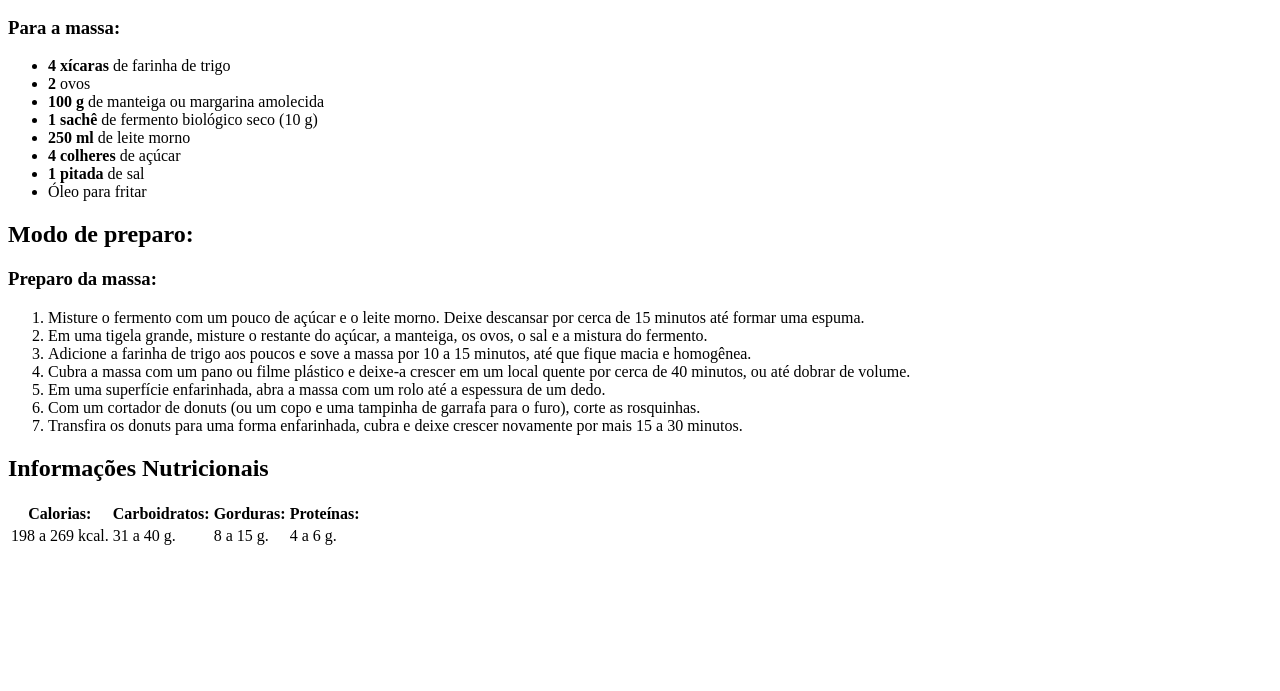
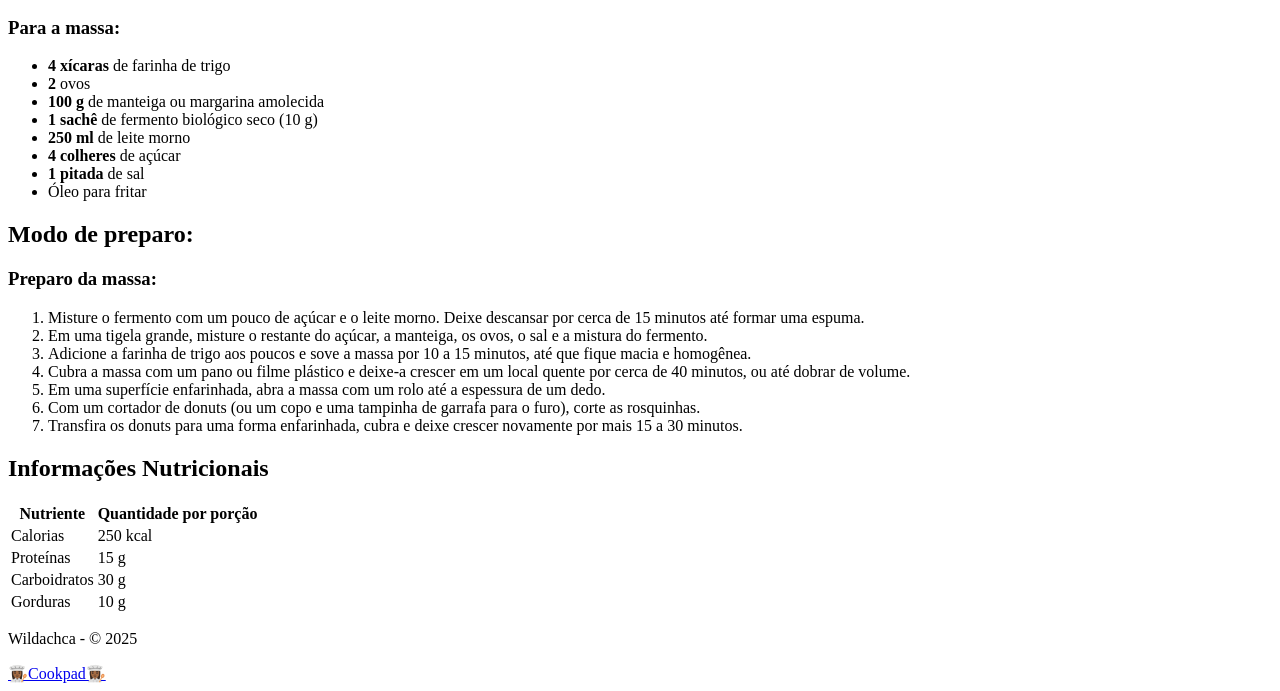
Before and after one commit to wildachca/Desafio, a plain HTML site: page receita.html in a window 1280 px wide. Shown: the part 183-874 px from the top of the page. Before the commit the page ends 800 px from the top, so only its background shows below. Drawn offline with Linux system fonts and the light colour scheme.

Commit message:
Add files via upload

```diff
--- a/receita.html
+++ b/receita.html
@@ -45,33 +45,35 @@
     <table>
         <thead>
           <tr>
-            <ul>
-            <th>Calorias:</th>
-            <th>Carboidratos:</th>
-            <th>Gorduras:</th>
-            <th>Proteínas:</th>
-
-            </ul>
-
+            <th>Nutriente</th>
+            <th>Quantidade por porção</th>
           </tr>
         </thead>
         <tbody>
           <tr>
-            <td>198 a 269 kcal.</td>
-            <td>31 a 40 g.</td>
-            <td>8 a 15 g.</td>
-            <td>4 a 6 g.</td>
+            <td>Calorias</td>
+            <td>250 kcal</td>
           </tr>
-
+          <tr>
+            <td>Proteínas</td>
+            <td>15 g</td>
+          </tr>
+          <tr>
+            <td>Carboidratos</td>
+            <td>30 g</td>
+          </tr>
+          <tr>
+            <td>Gorduras</td>
+            <td>10 g</td>
+          </tr>
         </tbody>
       </table>
+      <footer>
+        <p>Wildachca - © 2025</p>
+      </footer>
 
 
-
-
-
-
-
+     <a href="https://cookpad.com/br/receitas/16804197">👩🏾‍🍳Cookpad👩🏾‍🍳</a>
 
 </body>
 </html>
```
